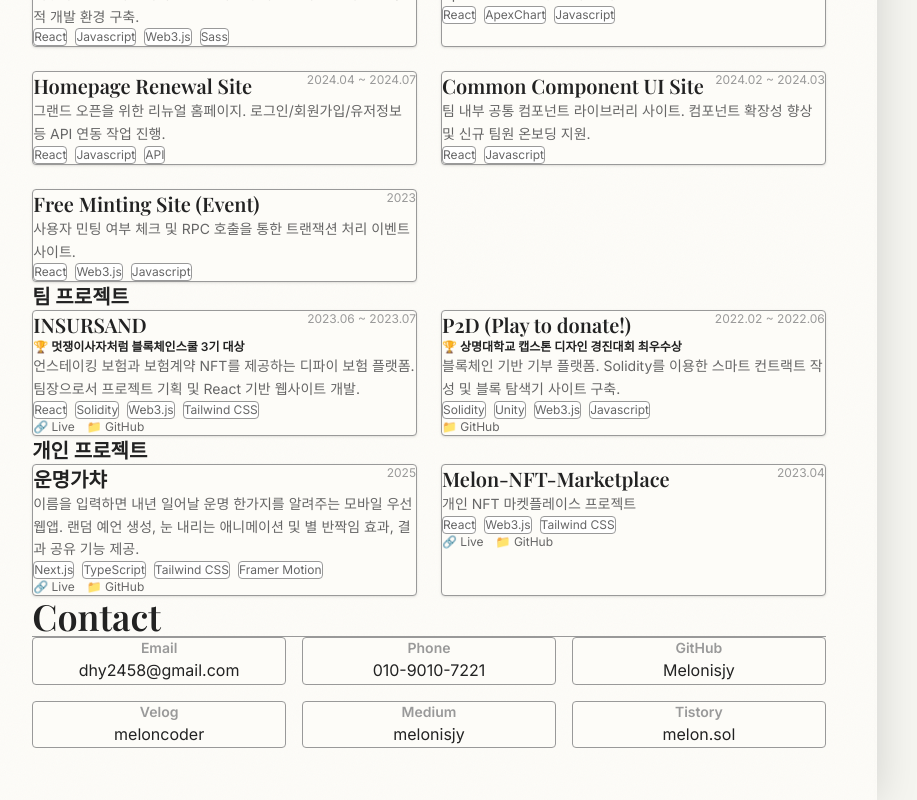
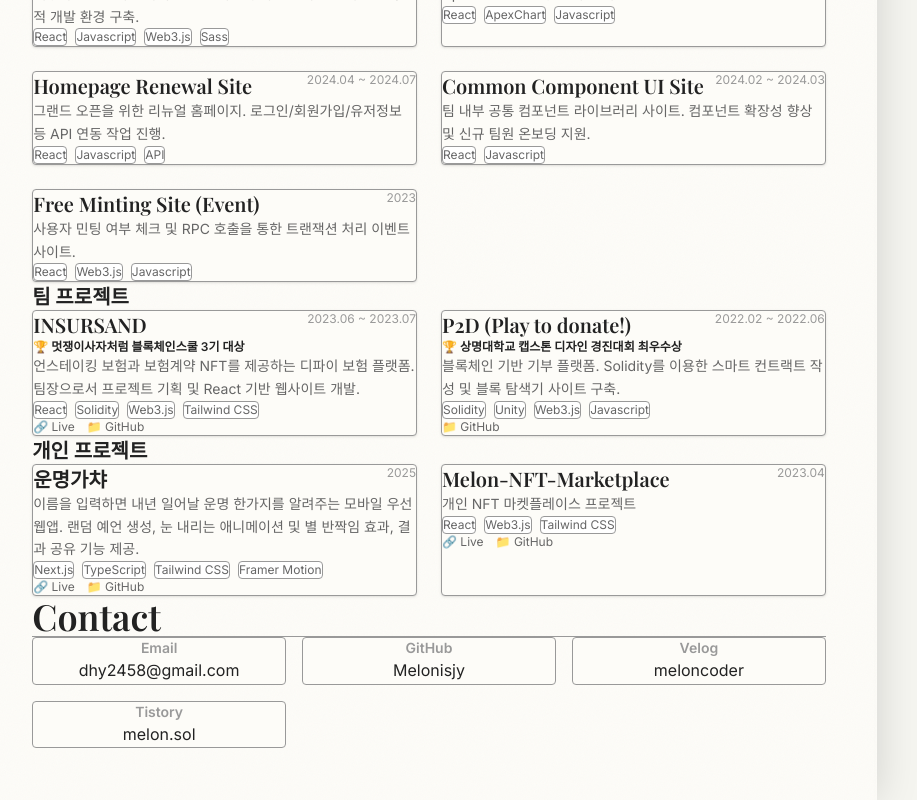
Before and after one commit to Melonisjy/resume, a Next.js app: page / in a window 1280 px wide. Shown: the part 1250-2050 px from the top of the page, without its empty margins (19-936 px from the left). Built offline with nearby package versions, Linux system fonts and the light colour scheme.

Commit message:
fix: contact 란 수정

```diff
--- a/components/Contact.tsx
+++ b/components/Contact.tsx
@@ -9,14 +9,12 @@ const contactInfo = [
     value: "dhy2458@gmail.com",
     href: "mailto:dhy2458@gmail.com",
   },
-  { label: "Phone", value: "010-9010-7221" },
   { label: "GitHub", value: "Melonisjy", href: "https://github.com/Melonisjy" },
   {
     label: "Velog",
     value: "meloncoder",
     href: "https://velog.io/@meloncoder/posts",
   },
-  { label: "Medium", value: "melonisjy", href: "https://medium.com/@dhy2458" },
   {
     label: "Tistory",
     value: "melon.sol",
```
